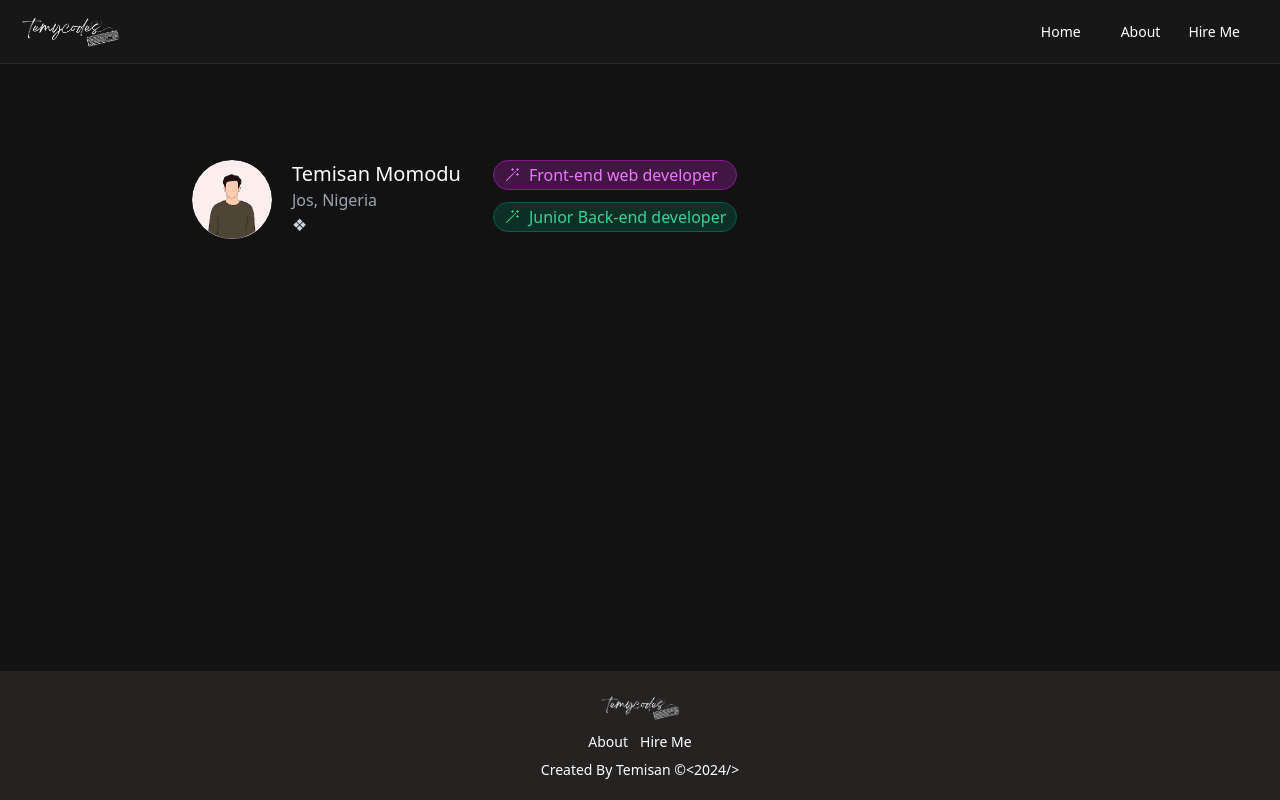
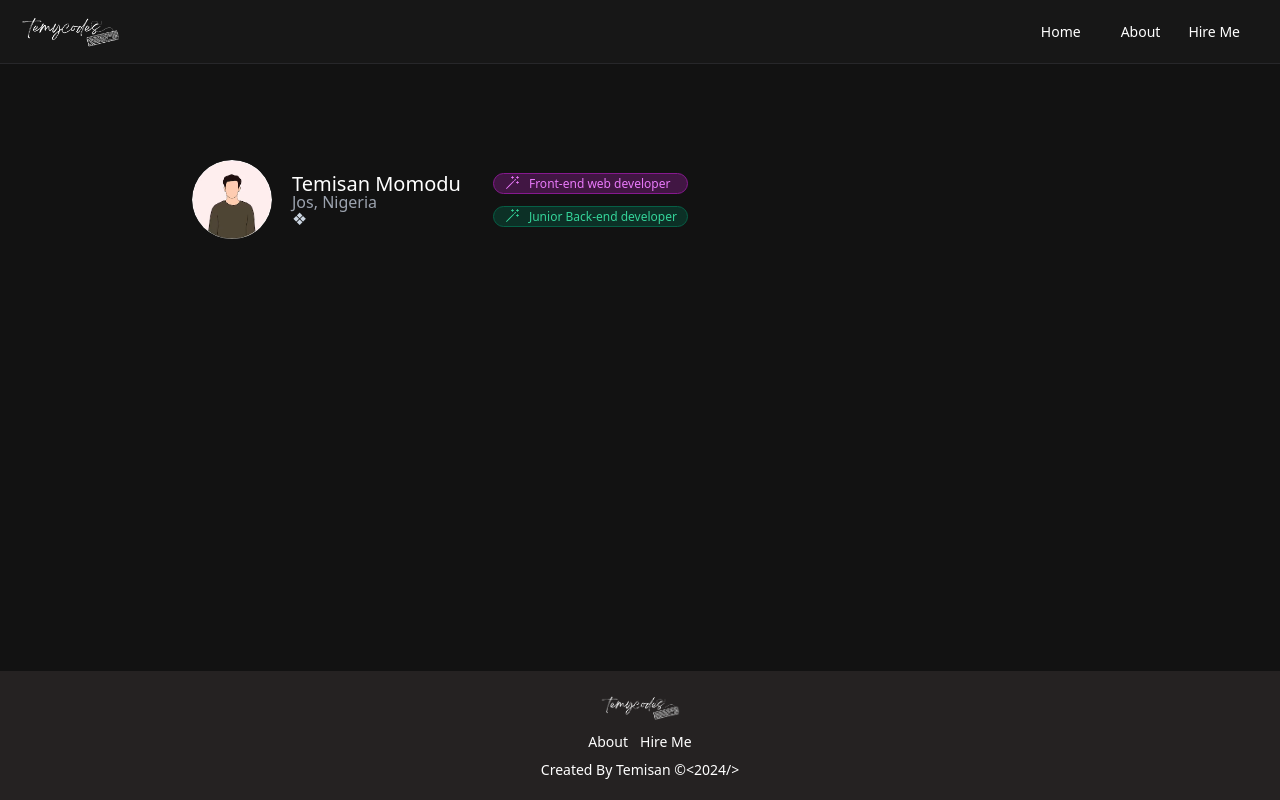
Before and after one commit to temisan0x/blog, a Next.js app: page / in a window 1280 px wide. Built offline with nearby package versions, Linux system fonts and the light colour scheme.

Commit message:
chore: code refactored

```diff
--- a/app/components/tems.tsx
+++ b/app/components/tems.tsx
@@ -4,12 +4,36 @@ import { ProfileImageLarge } from '../ui/adminImg'
 export default function Uq() {
     return (
         <div>
-            <div className="flex">
-                <a href="/about">
-                    <div>
-                        <ProfileImageLarge />
+            <div className="flex items-center justify-start space-x-8">
+                <div className="flex items-center space-x-5">
+                        <a href="/about">
+                            <div>
+                                <ProfileImageLarge />
+                            </div>
+                        </a>
+                    <div className="">
+                        <h2 className="text-xl font-medium leading-none">
+                            Temisan Momodu
+                        </h2>
+                        <p className="text-gray-400 leading-none">
+                            Jos, Nigeria
+                        </p>
+                        <p className="text-3xl text-slate-300 leading-none">
+                            ❖
+                        </p>
                     </div>
-                </a>
+                </div>
+
+                <div className="">
+                    <span className="flex text-xs space-x-2.5 items-center leading-none text-fuchsia-400 border px-2.5 py-0.5 bg-fuchsia-900/50 rounded-full border-fuchsia-800 mb-3">
+                        <MagicWandIcon />
+                        <p>Front-end web developer</p>
+                    </span>
+                    <span className="flex space-x-2.5 text-xs items-center leading-none text-emerald-400 border px-2.5 py-0.5 bg-emerald-900/50 rounded-full border-emerald-800">
+                        <MagicWandIcon />
+                        <p>Junior Back-end developer</p>
+                    </span>
+                </div>
             </div>
         </div>
     )
--- a/app/layout.tsx
+++ b/app/layout.tsx
@@ -5,7 +5,6 @@ import '@/app/global.css'
 
 import Navbar from './components/Navbar'
 import Footer from './components/Footer'
-import NextAuthProvider from './components/NextAuthProvider'
 
 import { baseUrl } from './sitemap'
 
@@ -53,7 +52,7 @@ export default async function RootLayout({
                 className="antialiased mb-60 flex flex-col"
             >
                 <Navbar />
-                <main className="flex-auto px-2 md:px-0 min-w-0 mt-40 mx-auto max-w-4xl w-full">
+                <main className="flex-auto px-2 md:px-0 min-w-0 mt-40 md:mx-auto max-w-4xl w-full">
                     {children}
                 </main>
                 <Footer />
--- a/app/page.tsx
+++ b/app/page.tsx
@@ -1,48 +1,12 @@
 'use client'
 
 import React, { useEffect, useState } from 'react'
-import Post from './components/Post'
-import styles from '@/app/page.module.css'
 import Uq from './components/tems'
-import { MagicWandIcon } from '@radix-ui/react-icons'
-
-interface PostProps {
-    author: any
-    id: string
-    title: string
-    content: string | ''
-    authorName: string | null
-    imageData: string | undefined | { url: string } | any
-    slug: string
-    category: string
-}
 
 export default function Home() {
-    const [posts, setPosts] = useState([])
-
     return (
-        <>
-            <div className="flex items-start justify-start space-x-8">
-                <div className="flex items-start space-x-5">
-                    <Uq />
-                    <div className=''>
-                        <h2 className="text-xl font-medium">Temisan Momodu</h2>
-                        <p className="text-gray-400">Jos, Nigeria</p>
-                        <p className='text-3xl text-slate-300'>❖</p>
-                    </div>
-                </div>
-
-                <div className=''>
-                    <span className="flex space-x-2.5 items-center text-fuchsia-400 border px-2.5 py-0.5 bg-fuchsia-900/50 rounded-full border-fuchsia-800 mb-3">
-                        <MagicWandIcon />
-                        <p>Front-end web developer</p>
-                    </span>
-                    <span className="flex space-x-2.5 items-center text-emerald-400 border px-2.5 py-0.5 bg-emerald-900/50 rounded-full border-emerald-800">
-                        <MagicWandIcon />
-                        <p>Junior Back-end developer</p>
-                    </span>
-                </div>
-            </div>
-        </>
+        <div className="flex items-start justify-start space-x-8">
+            <Uq />
+        </div>
     )
 }
```
